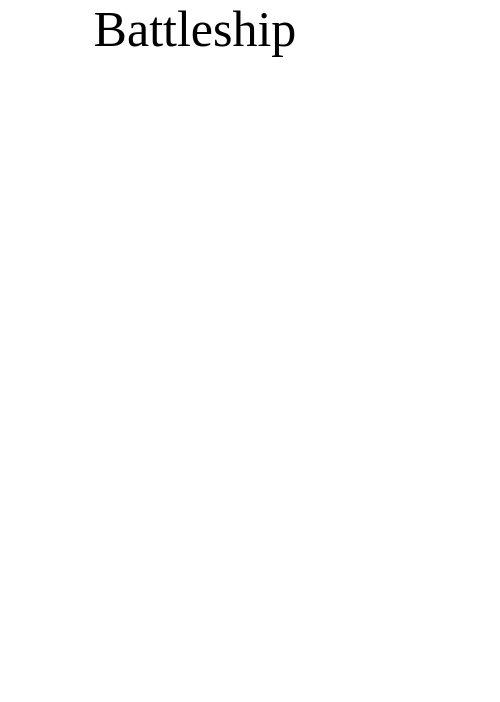
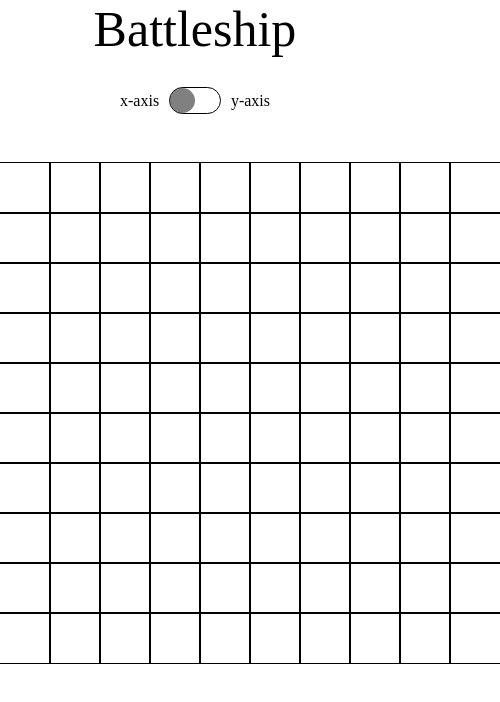
Before and after one commit to J0sek/battleship, a website built with webpack: page dist/index.html in a window 390 px wide. Both pictures are taken after typing "Sample" into the empty fields and a click on the button "Proceed". Shown: the whole page, 500 px wide, since content can reach past the window. Built offline with nearby package versions, Linux system fonts and the light colour scheme.

Commit message:
Add functionality to place ships after entering name

```diff
--- a/src/index.js
+++ b/src/index.js
@@ -2,7 +2,7 @@
 import Gameboard from "./gameboard.js";
 import Player from "./player.js";
 import Ship from "./ship.js";
-import "./menu.js";
+import { placeShipOnGrid, makePlacementGrid } from "./placeShip.js";
 import "./style.css";
 
 let player;
@@ -25,4 +25,8 @@
   playerNameInfo = playerNameInfo.value;
 
   player = Player(playerNameInfo);
+
+  makePlacementGrid();
+
+  placeShipOnGrid(() => null, 5, "y");
 });
--- /dev/null
+++ b/src/placeShip.js
@@ -0,0 +1,123 @@
+function makePlacementGrid() {
+  const gridHolder = document.createElement("div");
+  gridHolder.classList.add("placement-grid-holder");
+
+  const gridToggleHolder = document.createElement("div");
+  gridToggleHolder.classList.add("grid-toggle-holder");
+
+  const xGridToggle = document.createElement("div");
+  xGridToggle.classList.add("x-grid-toggle");
+  xGridToggle.textContent = "x-axis";
+
+  const yGridToggle = document.createElement("div");
+  yGridToggle.classList.add("y-grid-toggle");
+  yGridToggle.textContent = "y-axis";
+
+  const gridToggleFrame = document.createElement("div");
+  gridToggleFrame.classList.add("grid-toggle-frame");
+
+  gridToggleFrame.addEventListener("click", () => {
+    gridToggleFrame.style.flexDirection === "row"
+      ? (gridToggleFrame.style.flexDirection = "row-reverse")
+      : (gridToggleFrame.style.flexDirection = "row");
+  });
+
+  const gridToggleSlider = document.createElement("div");
+  gridToggleSlider.classList.add("grid-toggle-slider");
+
+  gridToggleHolder.append(xGridToggle, gridToggleFrame, yGridToggle);
+
+  gridToggleFrame.append(gridToggleSlider);
+
+  const placementGrid = document.createElement("div");
+  placementGrid.classList.add("placement-grid");
+
+  const body = document.querySelector("body");
+  gridHolder.append(gridToggleHolder, placementGrid);
+  body.append(gridHolder);
+
+  for (let j = 0; j < 10; j++) {
+    for (let k = 0; k < 10; k++) {
+      let gridBlock = document.createElement("div");
+      gridBlock.classList.add("placement-grid-block", `x-${j}`, `y-${k}`);
+
+      placementGrid.append(gridBlock);
+    }
+  }
+}
+
+function placeShipOnGrid(fn, n, axis) {
+  const gridBlocks = document.querySelectorAll(".placement-grid-block");
+
+  if (axis === "x") {
+    gridBlocks.forEach((x) => {
+      x.addEventListener("mouseenter", () => {
+        let xCoord = Number(x.classList[1][2]);
+        if (xCoord + n <= 10) {
+          let yCoord = Number(x.classList[2][2]);
+          for (let k = 0; k < n; k++) {
+            const newBlock = document.querySelector(
+              `.x-${xCoord + k}.y-${yCoord}`
+            );
+            newBlock.style.backgroundColor = "red";
+          }
+        }
+      });
+
+      x.addEventListener("click", () => {
+        fn;
+      });
+
+      x.addEventListener("mouseleave", () => {
+        let xCoord = Number(x.classList[1][2]);
+        if (xCoord + n <= 10) {
+          let yCoord = Number(x.classList[2][2]);
+          for (let k = 0; k < n; k++) {
+            const newBlock = document.querySelector(
+              `.x-${xCoord + k}.y-${yCoord}`
+            );
+            newBlock.style.backgroundColor = "transparent";
+          }
+        }
+      });
+    });
+  }
+
+  if (axis === "y") {
+    gridBlocks.forEach((x) => {
+      x.addEventListener("mouseenter", () => {
+        let yCoord = Number(x.classList[2][2]);
+        if (yCoord + n <= 10) {
+          let xCoord = Number(x.classList[1][2]);
+          for (let k = 0; k < n; k++) {
+            const newBlock = document.querySelector(
+              `.x-${xCoord}.y-${yCoord + k}`
+            );
+            newBlock.style.backgroundColor = "red";
+          }
+        }
+      });
+
+      x.addEventListener("click", () => {
+        fn;
+      });
+
+      x.addEventListener("mouseleave", () => {
+        let yCoord = Number(x.classList[2][2]);
+        if (yCoord + n <= 10) {
+          let xCoord = Number(x.classList[1][2]);
+          for (let k = 0; k < n; k++) {
+            const newBlock = document.querySelector(
+              `.x-${xCoord}.y-${yCoord + k}`
+            );
+            newBlock.style.backgroundColor = "transparent";
+          }
+        }
+      });
+    });
+
+    gridBlocks.forEach((x) => {});
+  }
+}
+
+export { placeShipOnGrid, makePlacementGrid };
--- a/src/style.css
+++ b/src/style.css
@@ -43,3 +43,39 @@
   height: 40px;
   width: 200px;
 }
+
+.grid-toggle-holder {
+  margin: 30px auto 30px;
+  width: fit-content;
+  display: flex;
+  width: 150px;
+  justify-content: space-between;
+  align-items: center;
+}
+
+.grid-toggle-frame {
+  width: 50px;
+  height: 25px;
+  border-radius: 15px;
+  outline: 1px solid black;
+  display: flex;
+  flex-direction: row;
+}
+
+.grid-toggle-slider {
+  width: 25px;
+  height: 25px;
+  border-radius: 15px;
+  background-color: grey;
+}
+
+.placement-grid {
+  display: grid;
+  width: fit-content;
+  margin: 50px auto 50px;
+  grid-template: 50px 50px 50px 50px 50px 50px 50px 50px 50px 50px / 50px 50px 50px 50px 50px 50px 50px 50px 50px 50px;
+}
+
+.placement-grid-block {
+  outline: 1px solid black;
+}
```
